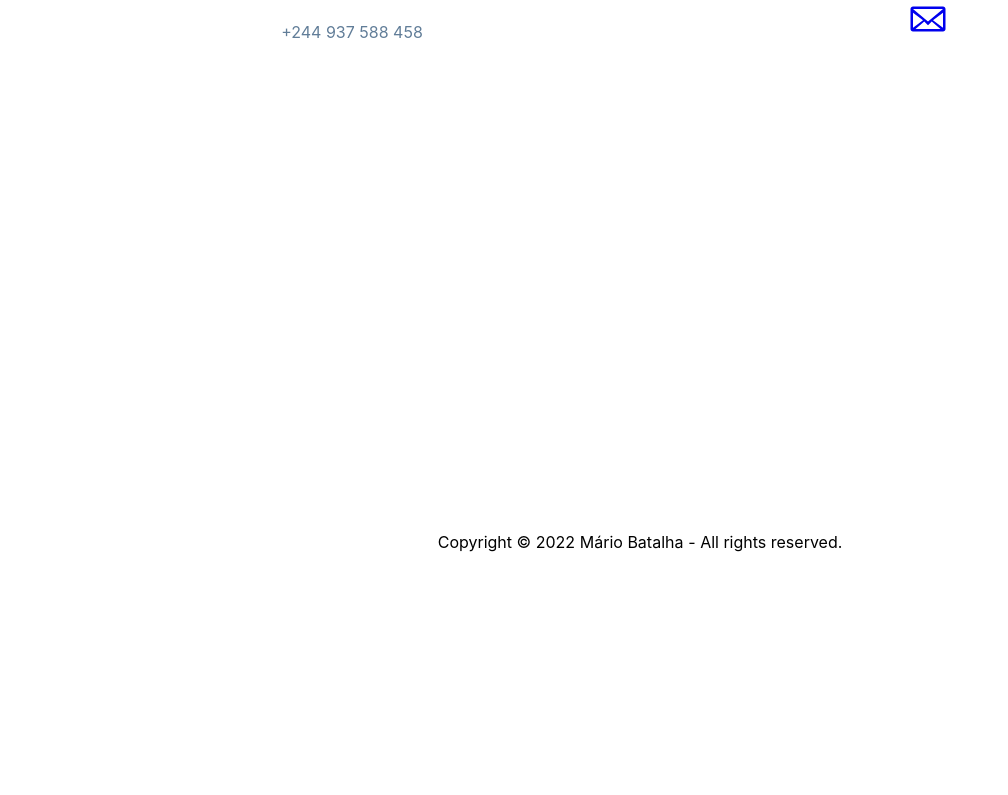
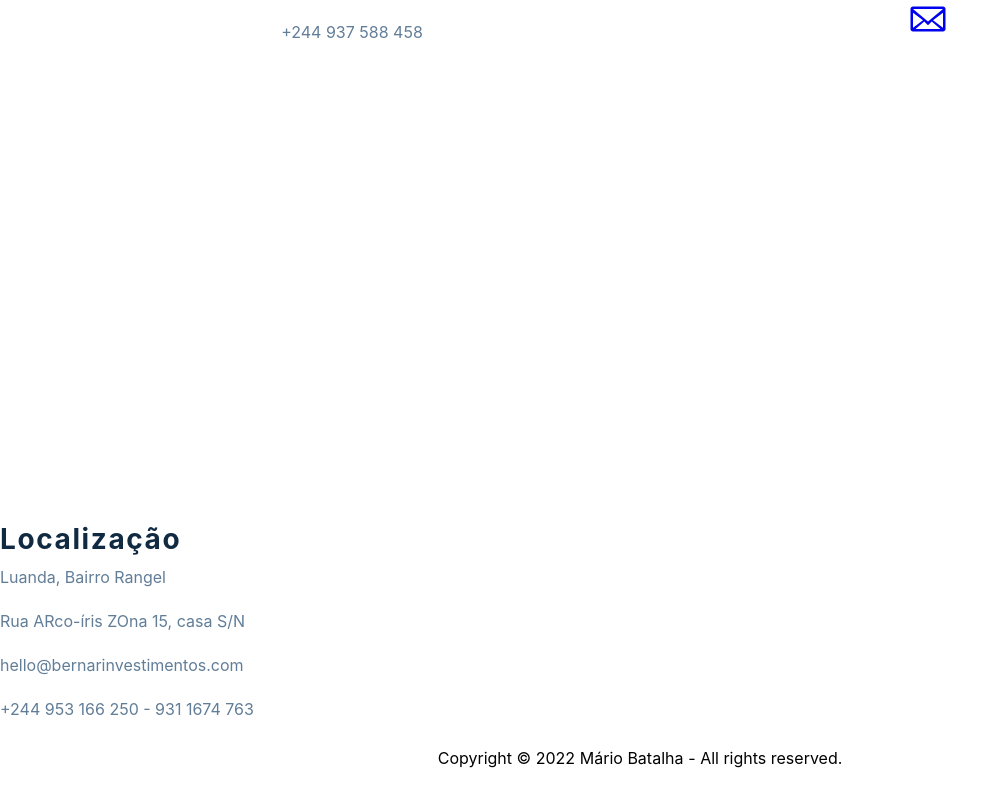
Before and after one commit to MarioBatalha/bernar-investimentos, a React (Create React App) app: page / in a window 1280 px wide. Shown: the part 2867-3662 px from the top of the page, without its empty margins (0-1008 px from the left). Before the commit the page ends 3446 px from the top, so only its background shows below. Built offline with nearby package versions, Linux system fonts and the light colour scheme; the HTML template or start-up script is replaced by a standard one.

Commit message:
feat: add contact address

```diff
--- a/src/components/footer/index.js
+++ b/src/components/footer/index.js
@@ -7,7 +7,13 @@ const Footer = () => {
   return (
     <footer>
       <div className="container">
-
+        <div className="localization">
+          <h3>Localização</h3>
+          <p>Luanda, Bairro Rangel</p>
+          <p>Rua ARco-íris ZOna 15, casa S/N</p>
+          <p>hello@bernarinvestimentos.com</p>
+          <p>+244 953 166 250 - 931 1674 763</p>
+        </div>
       </div>
       <div className="copyright">
         <p className="copyright">
```
